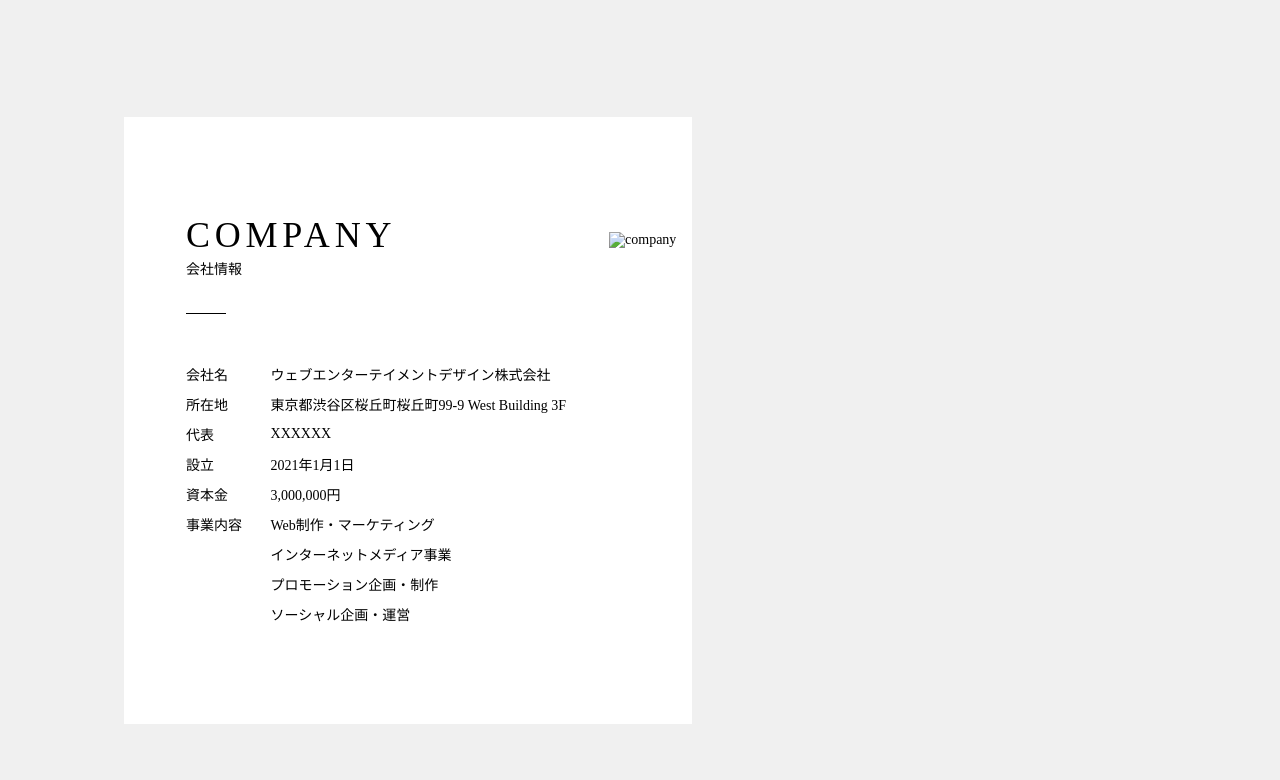
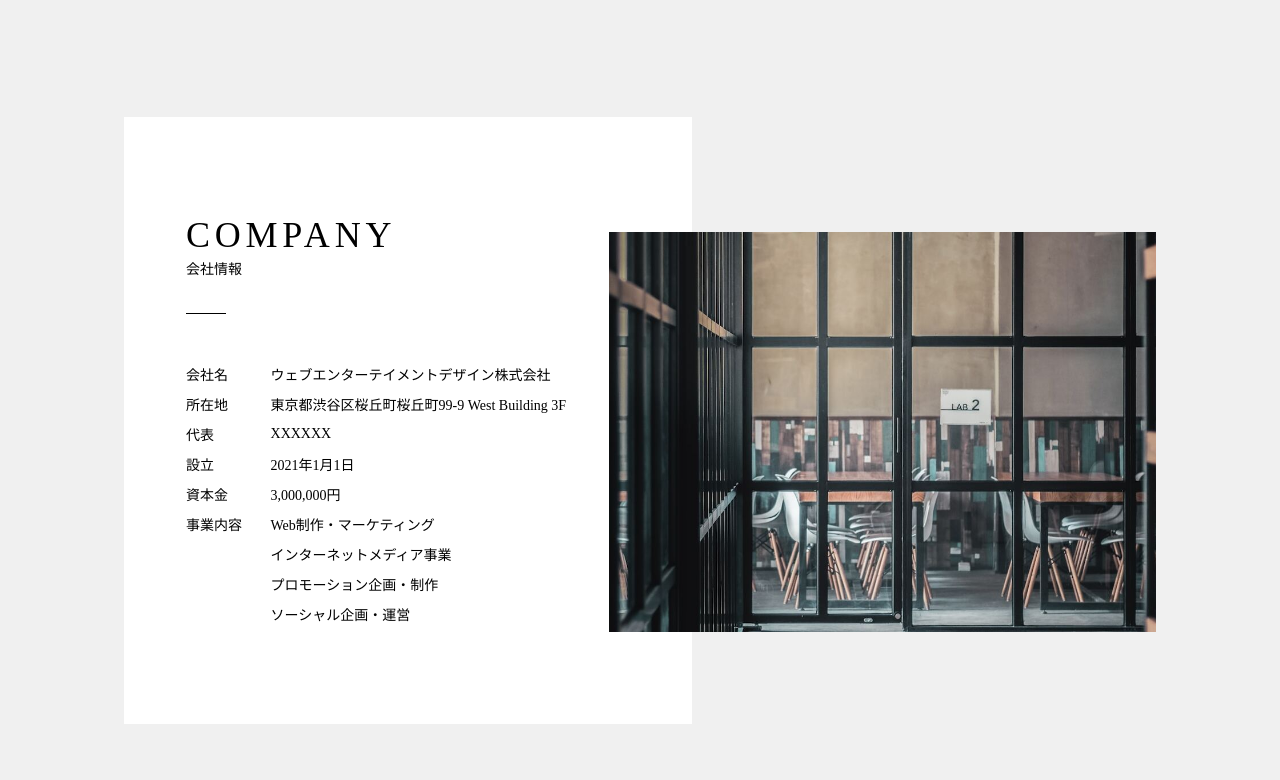
Before and after one commit to toyoda-mmm/shibuya_corporate, a plain HTML site: page index.html in a window 1280 px wide. Shown: the part 2720-3500 px from the top of the page. Drawn offline with Linux system fonts and the light colour scheme; some packages are replaced by stand-ins of ours; files whose address does not match are found by name.

Commit message:
Update index.html

```diff
--- a/index.html
+++ b/index.html
@@ -139,7 +139,7 @@
   </dl>
 </div>
  <div class="img">
-  <img src="/img/COMPANY.jpg" alt="company">
+  <img src="https://github.com/toyoda-mmm/shibuya_corporate/blob/main/COMPANY.jpg?raw=true alt="company">
  </div>
 </section>
 </main>
```
